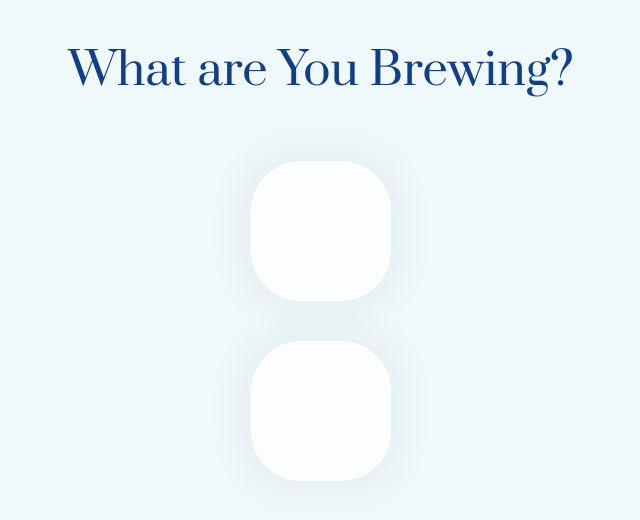
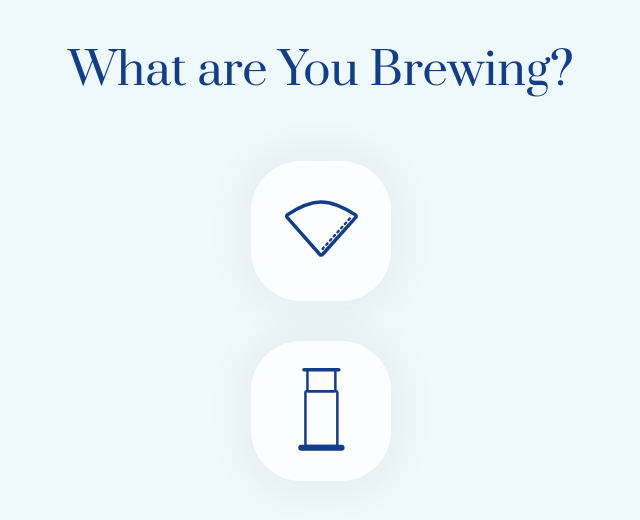
Before and after one commit to Mofante/react-brew, a React (Create React App) app: page / in a window 1280 px wide. Shown: the top 520 px of the page, without its empty margins (319-959 px from the left). Built offline with nearby package versions, Linux system fonts and the light colour scheme.

Commit message:
added brewer icons (janky)

```diff
--- /dev/null
+++ b/src/components/BrewerButton.js
@@ -0,0 +1,21 @@
+import React from "react";
+import StyledBrewerButton from "./styles/BrewerButton.styled";
+import { ReactComponent as IconV60 } from "./../assets/v60-icon.svg";
+import { ReactComponent as IconAero } from "./../assets/aero-icon.svg";
+
+function BrewerButton(props) {
+	const iconStyle = {
+		width: "60%",
+		height: "60%",
+		margin: "auto",
+	};
+
+	return (
+		<StyledBrewerButton>
+			{props.brewer === "V60" && <IconV60 style={iconStyle} />}
+			{props.brewer === "aero" && <IconAero style={iconStyle} />}
+		</StyledBrewerButton>
+	);
+}
+
+export default BrewerButton;
--- a/src/components/styles/BrewerButton.styled.js
+++ b/src/components/styles/BrewerButton.styled.js
@@ -1,6 +1,6 @@
 import styled from "styled-components";
 
-const BrewerButton = styled.button`
+const StyledBrewerButton = styled.button`
 	border: none;
 	margin: 20px;
 	width: 140px;
@@ -10,4 +10,4 @@ const BrewerButton = styled.button`
 	border-radius: 50px;
 `;
 
-export default BrewerButton;
+export default StyledBrewerButton;
--- a/src/pages/Home.js
+++ b/src/pages/Home.js
@@ -1,14 +1,14 @@
 import React from "react";
 import MainContainer from "./../components/styles/MainContainer.styled";
 import Header from "../components/styles/Header.styled";
-import BrewerButton from "../components/styles/BrewerButton.styled";
+import BrewerButton from "../components/BrewerButton";
 
 function Home() {
 	return (
 		<MainContainer>
 			<Header>What are You Brewing?</Header>
-			<BrewerButton />
-			<BrewerButton />
+			<BrewerButton brewer="V60" />
+			<BrewerButton brewer="aero" />
 		</MainContainer>
 	);
 }
```
Also changed, not shown: src/assets/aero-icon.svg (added).
